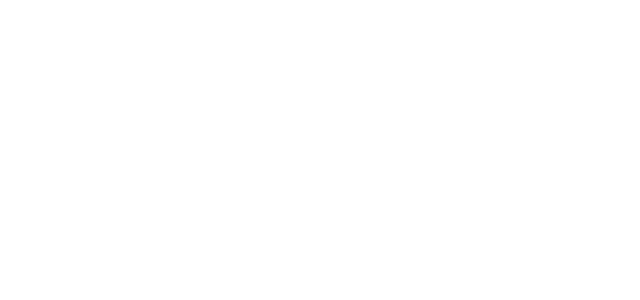
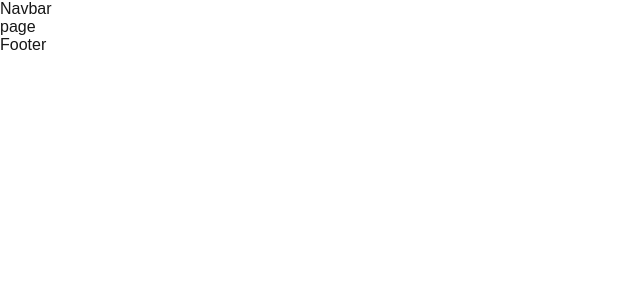
Before and after one commit to VSI12/Portfolio_v2, a Next.js app: page / in a window 1280 px wide. Shown: the top 300 px of the page, without its empty margins (0-640 px from the left). Built offline with nearby package versions, Linux system fonts and the light colour scheme.

Commit message:
added the navbar and foote components to the layout.js

```diff
--- a/src/app/layout.js
+++ b/src/app/layout.js
@@ -1,5 +1,7 @@
 import localFont from "next/font/local";
 import "./globals.css";
+import Navbar from "@/components/navbar/Navbar";
+import Footer from "@/components/footer/Footer";
 
 const geistSans = localFont({
   src: "./fonts/GeistVF.woff",
@@ -21,7 +23,9 @@
   return (
     <html lang="en">
       <body className={`${geistSans.variable} ${geistMono.variable}`}>
+        <Navbar />
         {children}
+        <Footer />
       </body>
     </html>
   );
--- a/src/app/page.jsx
+++ b/src/app/page.jsx
@@ -4,7 +4,7 @@
 export default function Home() {
   return (
     <div>
-
+     page
     </div>
   );
 }
--- a/src/components/footer/Footer.jsx
+++ b/src/components/footer/Footer.jsx
@@ -0,0 +1,9 @@
+import React from 'react'
+
+const Footer = () => {
+  return (
+    <div>Footer</div>
+  )
+}
+
+export default Footer
--- a/src/components/navbar/Navbar.jsx
+++ b/src/components/navbar/Navbar.jsx
@@ -0,0 +1,9 @@
+import React from 'react'
+
+const Navbar = () => {
+  return (
+    <div>Navbar</div>
+  )
+}
+
+export default Navbar
```
